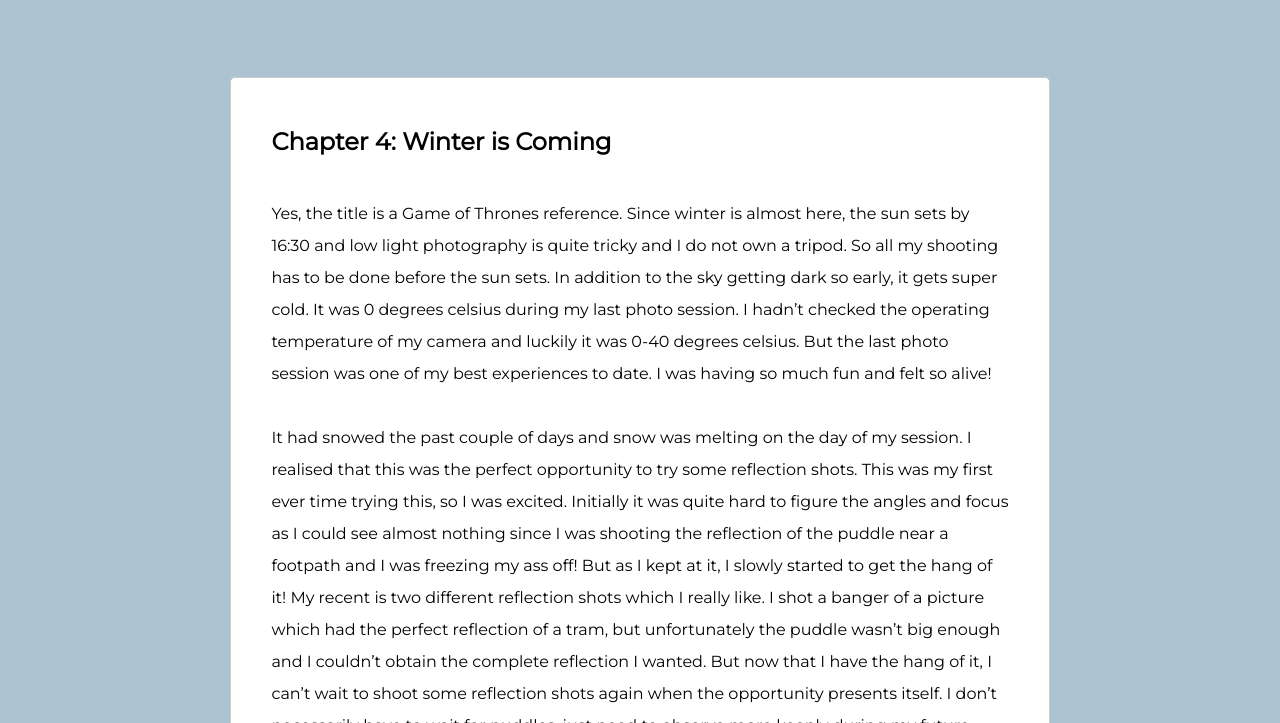
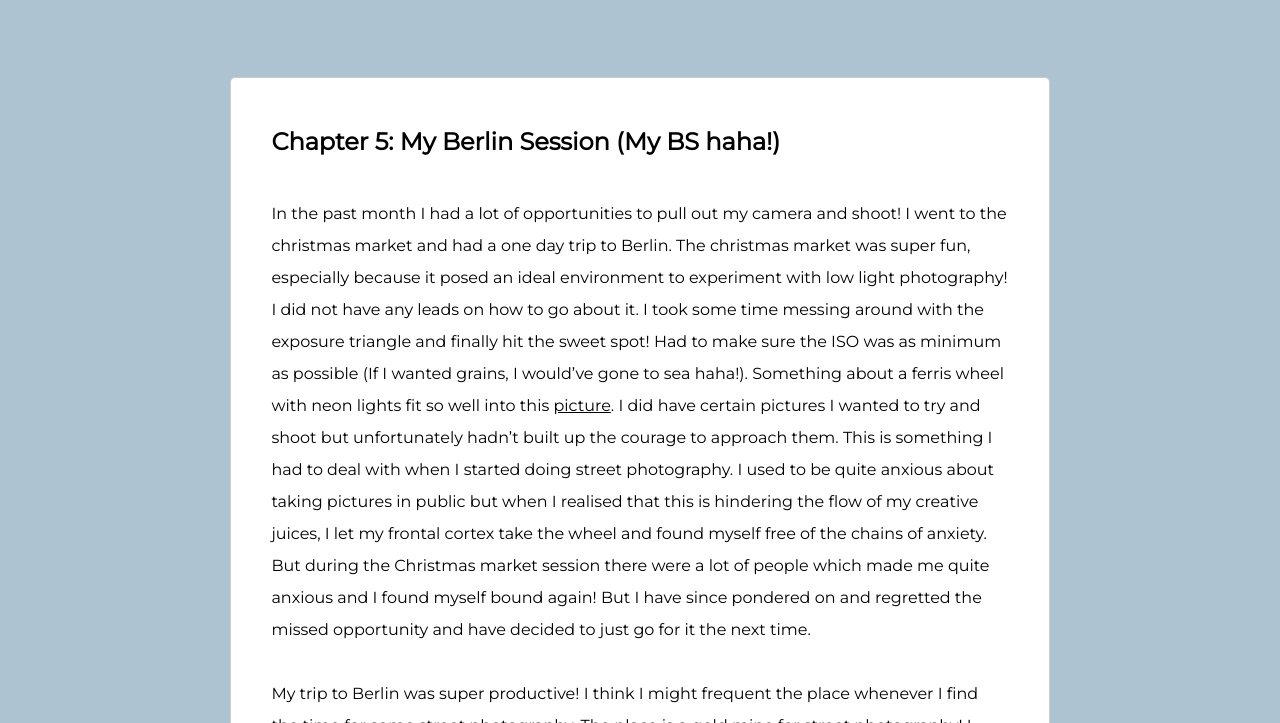
Before and after one commit to koushickiyer/koushickiyer.github.io, a plain HTML site: page blog.html in a window 1280 px wide. Shown: the part 77-800 px from the top of the page. Drawn offline with Linux system fonts and the light colour scheme.

Commit message:
blog update

```diff
--- a/blog.html
+++ b/blog.html
@@ -28,6 +28,21 @@
       </nav>
     </header>
     <main class='blog'>
+      <article>
+        <h2>Chapter 5: My Berlin Session (My BS haha!)</h2><br>
+        <p>
+           In the past month I had a lot of opportunities to pull out my camera and shoot! I went to the christmas market and had a one day trip to Berlin. The christmas market was super fun, especially because it posed an ideal environment to experiment with low light photography! I did not have any leads on how to go about it. I took some time messing around with the exposure triangle and finally hit the sweet spot! Had to make sure the ISO was as minimum as possible (If I wanted grains, I would’ve gone to sea haha!). Something about a ferris wheel with neon lights fit so well into this <a href='https://www.instagram.com/p/CmfRbNbDnd7/' target="_blank">picture</a>. I did have certain pictures I wanted to try and shoot but unfortunately hadn’t built up the courage to approach them. This is something I had to deal with when I started doing street photography. I used to be quite anxious about taking pictures in public but when I realised that this is hindering the flow of my creative juices, I let my frontal cortex take the wheel and found myself free of the chains of anxiety. But during the Christmas market session  there were a lot of people which made me quite anxious and I found myself bound again! But I have since pondered on and regretted the missed opportunity and have decided to just go for it the next time.
+           <br><br>
+           My trip to Berlin was super productive! I think I might frequent the place whenever I find the time for some street photography. The place is a gold mine for street photography! I finally got around to meddling with focus points. I personally believe the automatic option limits my control over the picture (at least with respect to my bear and bones camera) as I will have to keep refocusing if it does not lock onto what I consider as the subject. I did want to mess around with the metering modes but it was too late in the session by the time I realised. It has been quite some time since the course where I had learnt all the features of the DSLR so it’s all slowly coming back to me as I keep going on sessions. This was one of the main reasons I went for a bear and bones camera, to strengthen my fundamentals! I shot some bangers and tried a couple long exposure shots which will be on my instagram soon! I still haven’t gotten to taking some panning shots! But I have gotten the hang of framing which feels quite nice!
+           <br><br>
+           I learnt a valuable life lesson during my session in Berlin. There was a street juggler juggling glowing balls in the night! I thought it would make for a nice long exposure shot and tried to take a picture. He was startled and dropped the balls! I realised it was because of me and immediately apologised. I still feel really guilty about it. It’s always nice to explore stuff but not at the cost of others feelings or personal space. I was so excited about the shot I ended up being insensitive. So from now on I’m going to be more aware of my surroundings while on session.
+           <br><br>
+           I also got some long exposure <a href='https://www.instagram.com/p/Cm4rFR4Drla/' target="_blank">shots</a> of the fireworks that went off on new years eve. I was quite satisfied with how cool the pictures turned out to be. The focusing was quite tricky due to the lack of light and the timing had to be precise but once I got the hang of it, it was fine.
+           <br><br>
+           My post processing has gotten better, I now understand its significance! Never really understood when I was doing the course! Also I’ve come to realise that even if the pictures look good on the screen on the camera, it can be misleading due to the lighting of the environment you’re shooting in! Always read the exposure form the <a href='https://www.adobe.com/creativecloud/photography/discover/how-to-read-a-histogram.html' target="_blank">histogram</a>!One more thing I had recently figured once I started editing my pictures is to always shoot in <a href='https://en.wikipedia.org/wiki/Raw_image_format' target="_blank">RAW</a>! It gives you more freedom during post processing. Here’s why; <a href=' https://www.adobe.com/creativecloud/file-types/image/comparison/jpeg-vs-raw.html#:~:text=The%20main%20difference%20between%20any,digital%20camera%27s%20sensors%2C%20completely%20uncompressed.' target="_blank">JPEG vs RAW</a>.
+
+        </p>
+      </article>
       <article>
         <h2>Chapter 4: Winter is Coming</h2><br>
         <p>
```
